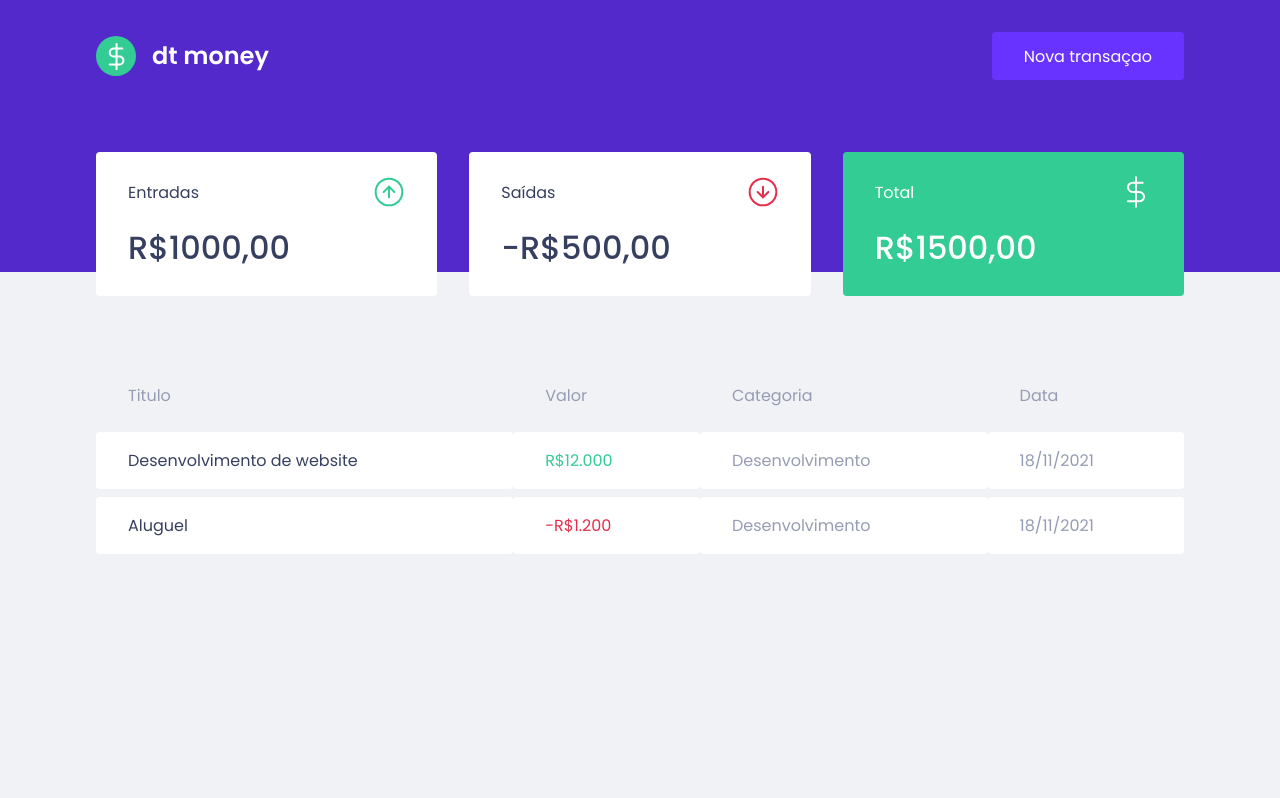
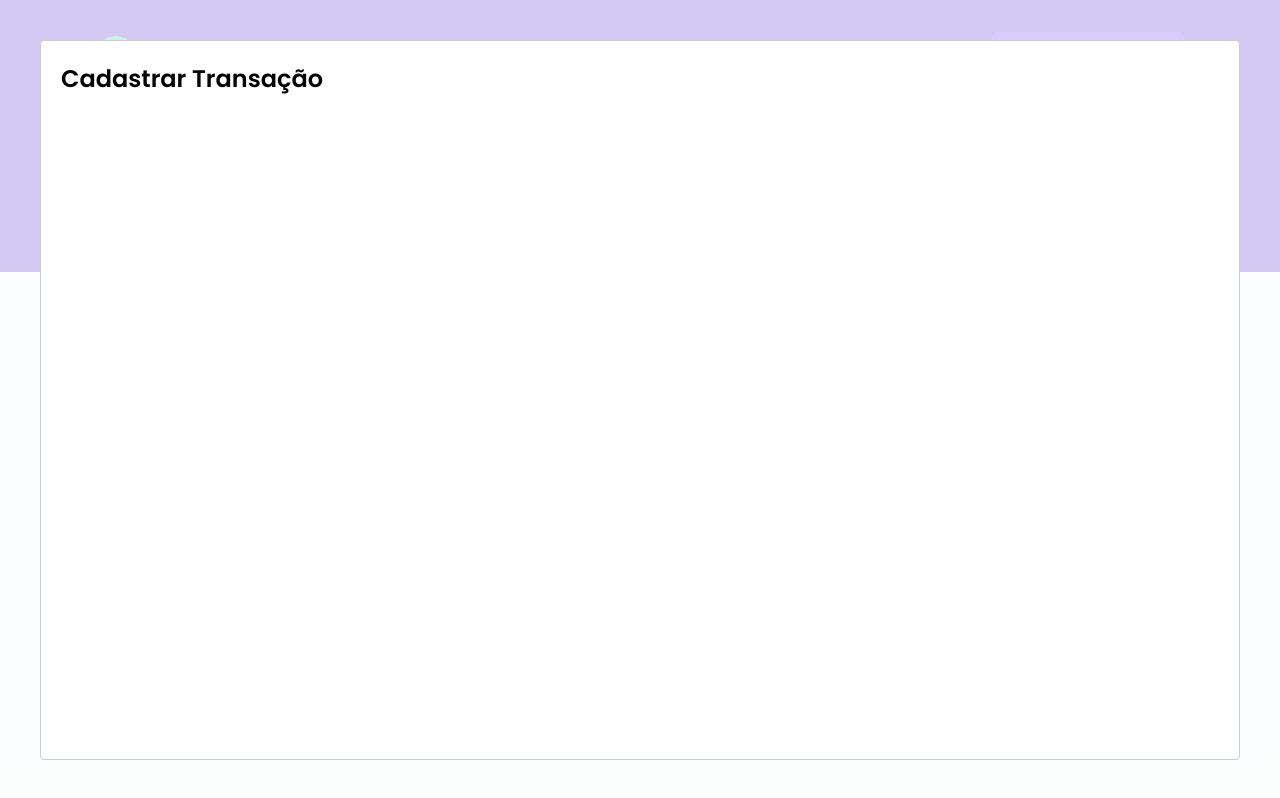
Before and after one commit to arthurmarconcini/dtmoney, a React (Create React App) app: page / in a window 1280 px wide. Both pictures are taken after a click on the button "Nova transaçao". Built offline with nearby package versions, Linux system fonts and the light colour scheme; no server answers; what miragejs would draw is missing.

Commit message:
feat: add react-modal

```diff
--- a/package.json
+++ b/package.json
@@ -7,6 +7,7 @@
     "miragejs": "^0.1.42",
     "react": "^17.0.2",
     "react-dom": "^17.0.2",
+    "react-modal": "^3.14.4",
     "react-scripts": "4.0.3",
     "styled-components": "^5.3.3",
     "web-vitals": "^1.0.1"
@@ -19,6 +20,7 @@
     "@types/node": "^12.0.0",
     "@types/react": "^17.0.0",
     "@types/react-dom": "^17.0.0",
+    "@types/react-modal": "^3.13.1",
     "@types/styled-components": "^5.1.15",
     "typescript": "^4.1.2"
   },
--- a/src/App.tsx
+++ b/src/App.tsx
@@ -1,12 +1,34 @@
+import { useState } from 'react'
+import Modal from 'react-modal'
+
 import { Dashboard } from './components/Dashboard'
 import { Header } from './components/Header'
 import { GlobalStyle } from './styles/global'
 
+Modal.setAppElement('#root')
+
 export function App() {
+  const [isNewTransactionModalOpen, setIsNewTransactionModelOpen] =
+    useState(false)
+
+  function handleOpenNewTransactionModal() {
+    setIsNewTransactionModelOpen(true)
+  }
+
+  function handleCloseNewTransactionModal() {
+    setIsNewTransactionModelOpen(false)
+  }
+
   return (
     <>
-      <Header />
+      <Header onOpenNewTransactionModal={handleOpenNewTransactionModal} />
       <Dashboard />
+      <Modal
+        isOpen={isNewTransactionModalOpen}
+        onRequestClose={handleCloseNewTransactionModal}
+      >
+        <h2>Cadastrar Transação</h2>
+      </Modal>
       <GlobalStyle />
     </>
   )
--- a/src/components/Header/index.tsx
+++ b/src/components/Header/index.tsx
@@ -1,12 +1,18 @@
 import logoImg from '../../assets/logo.svg'
 import { Container, Content } from './styles'
 
-export function Header() {
+type HeaderProps = {
+  onOpenNewTransactionModal: () => void
+}
+
+export function Header({ onOpenNewTransactionModal }: HeaderProps) {
   return (
     <Container>
       <Content>
         <img src={logoImg} alt="dt money" />
-        <button type="button">Nova transaçao</button>
+        <button type="button" onClick={onOpenNewTransactionModal}>
+          Nova transaçao
+        </button>
       </Content>
     </Container>
   )
```
Also changed, not shown: 1 other file (tests, documents, lock files or other folders).
